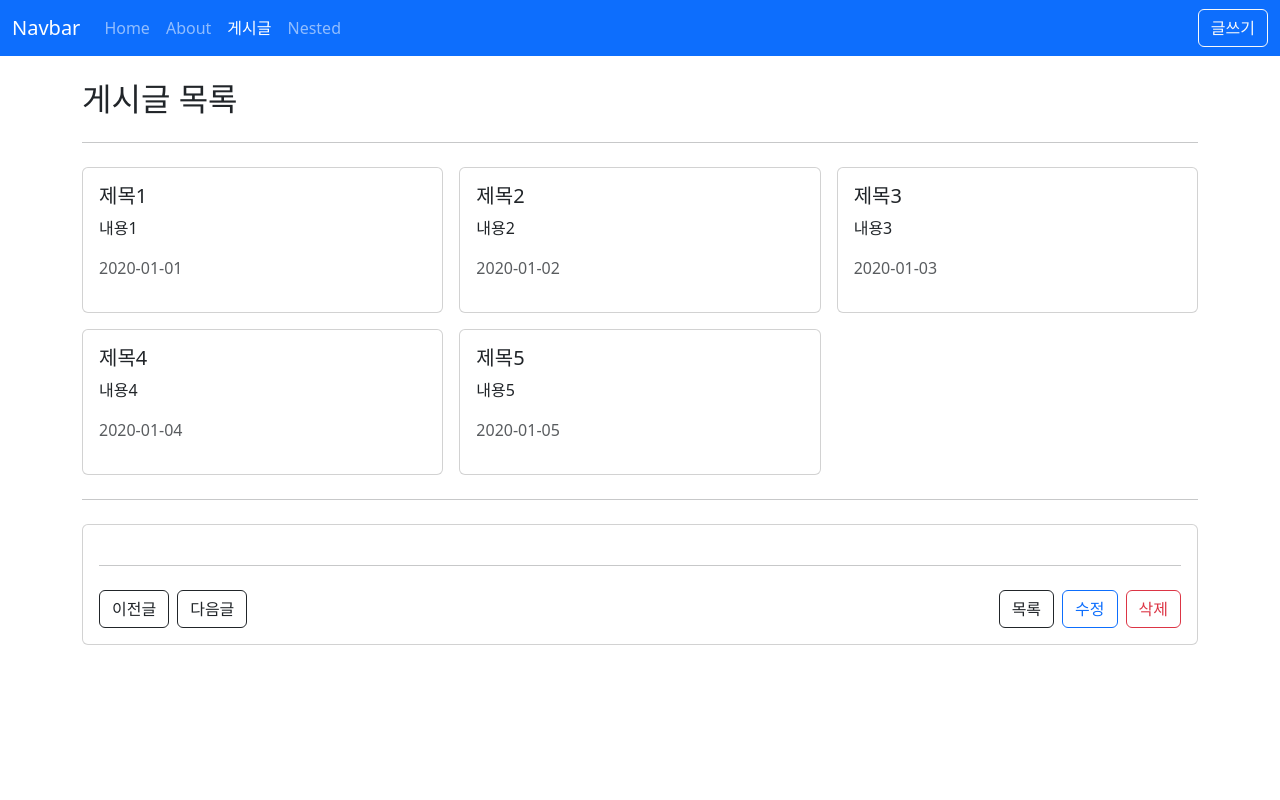
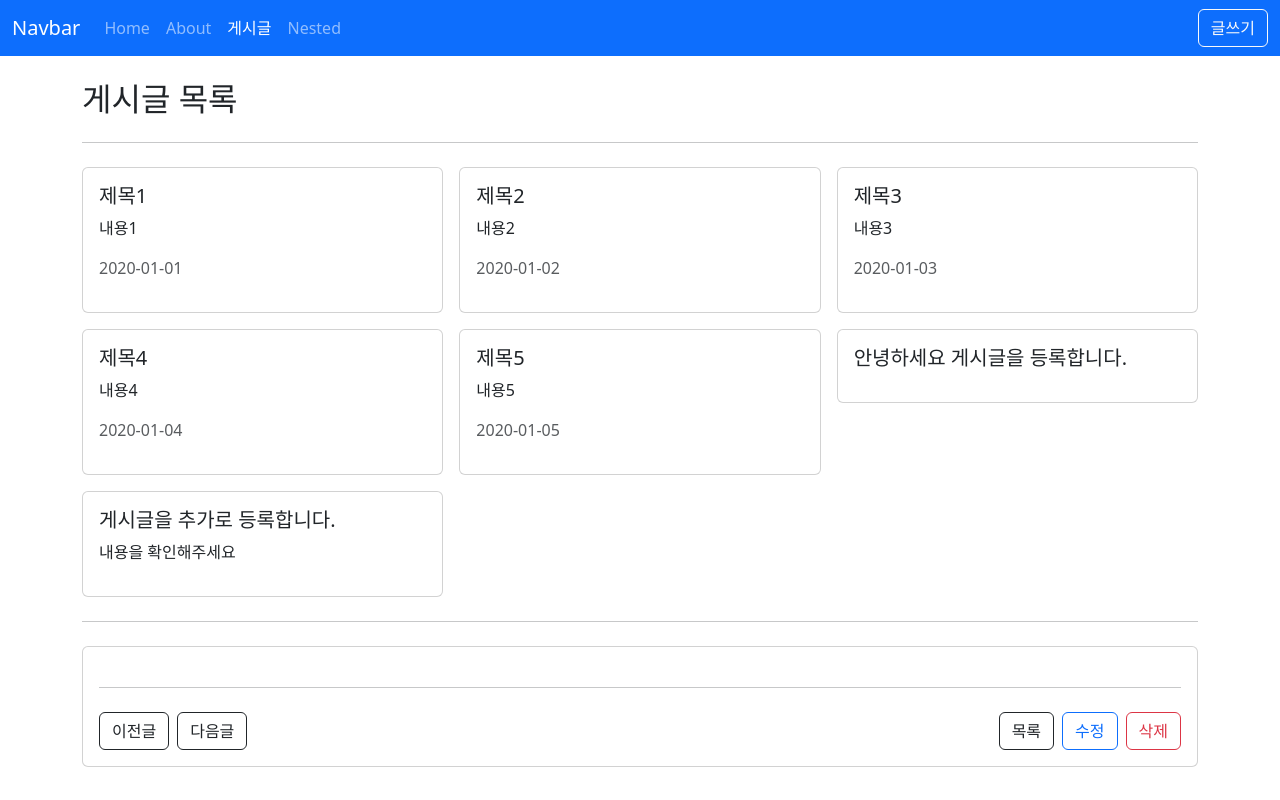
Before and after one commit to Woochang1132/vue3-project, a Vue app: page /posts in a window 1280 px wide. Built offline with nearby package versions, Linux system fonts and the light colour scheme; data requests are answered from the project's data file.

Commit message:
[개발] 게시글 등록 후, db에 해당 데이터 추가된 것을 확인할 수 있음

```diff
--- a/db.json
+++ b/db.json
@@ -1,9 +1,46 @@
 {
   "posts": [
-    { "id": 1, "title": "제목1", "content": "내용1", "createdAt": "2020-01-01" },
-    { "id": 2, "title": "제목2", "content": "내용2", "createdAt": "2020-01-02" },
-    { "id": 3, "title": "제목3", "content": "내용3", "createdAt": "2020-01-03" },
-    { "id": 4, "title": "제목4", "content": "내용4", "createdAt": "2020-01-04" },
-    { "id": 5, "title": "제목5", "content": "내용5", "createdAt": "2020-01-05" }
+    {
+      "id": 1,
+      "title": "제목1",
+      "content": "내용1",
+      "createdAt": "2020-01-01"
+    },
+    {
+      "id": 2,
+      "title": "제목2",
+      "content": "내용2",
+      "createdAt": "2020-01-02"
+    },
+    {
+      "id": 3,
+      "title": "제목3",
+      "content": "내용3",
+      "createdAt": "2020-01-03"
+    },
+    {
+      "id": 4,
+      "title": "제목4",
+      "content": "내용4",
+      "createdAt": "2020-01-04"
+    },
+    {
+      "id": 5,
+      "title": "제목5",
+      "content": "내용5",
+      "createdAt": "2020-01-05"
+    },
+    {
+      "title": "안녕하세요 게시글을 등록합니다.",
+      "content": null,
+      "createAt": 1738574351528,
+      "id": 6
+    },
+    {
+      "title": "게시글을 추가로 등록합니다.",
+      "content": "내용을 확인해주세요",
+      "createAt": 1738574373529,
+      "id": 7
+    }
   ]
 }
--- a/src/views/posts/PostCreateView.vue
+++ b/src/views/posts/PostCreateView.vue
@@ -2,14 +2,24 @@
   <div>
     <h2>게시글 등록</h2>
     <hr class="my-4" />
-    <form @submit.prevent>
+    <form @submit.prevent="save">
       <div class="mb-3">
         <label for="exampleFormControlInput1" class="form-label">제목</label>
-        <input type="text" class="form-control" id="title" />
+        <input
+          v-model="form.title"
+          type="text"
+          class="form-control"
+          id="title"
+        />
       </div>
       <div class="mb-3">
         <label for="content" class="form-label">내용</label>
-        <textarea class="form-control" id="content" rows="3"></textarea>
+        <textarea
+          v-model="form.content"
+          class="form-control"
+          id="content"
+          rows="3"
+        ></textarea>
       </div>
       <div class="pt-4">
         <button
@@ -26,7 +36,26 @@
 </template>
 
 <script setup>
+import { createPost } from '@/api/posts';
 import router from '@/router';
+import { ref } from 'vue';
+
+const form = ref({
+  title: null,
+  content: null,
+});
+const save = () => {
+  try {
+    const data = {
+      ...form.value,
+      createAt: Date.now(),
+    };
+    createPost(data);
+    router.push({ name: 'PostList' });
+  } catch (error) {
+    console.error(error);
+  }
+};
 
 const goListPage = () => router.push({ name: 'PostList' });
 </script>
--- a/src/views/posts/PostListView.vue
+++ b/src/views/posts/PostListView.vue
@@ -30,8 +30,12 @@ import { useRouter } from 'vue-router';
 const router = useRouter();
 const posts = ref([]);
 const fetchPosts = async () => {
-  const { data } = await getPosts();
-  posts.value = data;
+  try {
+    const { data } = await getPosts();
+    posts.value = data;
+  } catch (error) {
+    console.error(error);
+  }
 };
 
 fetchPosts();
```
